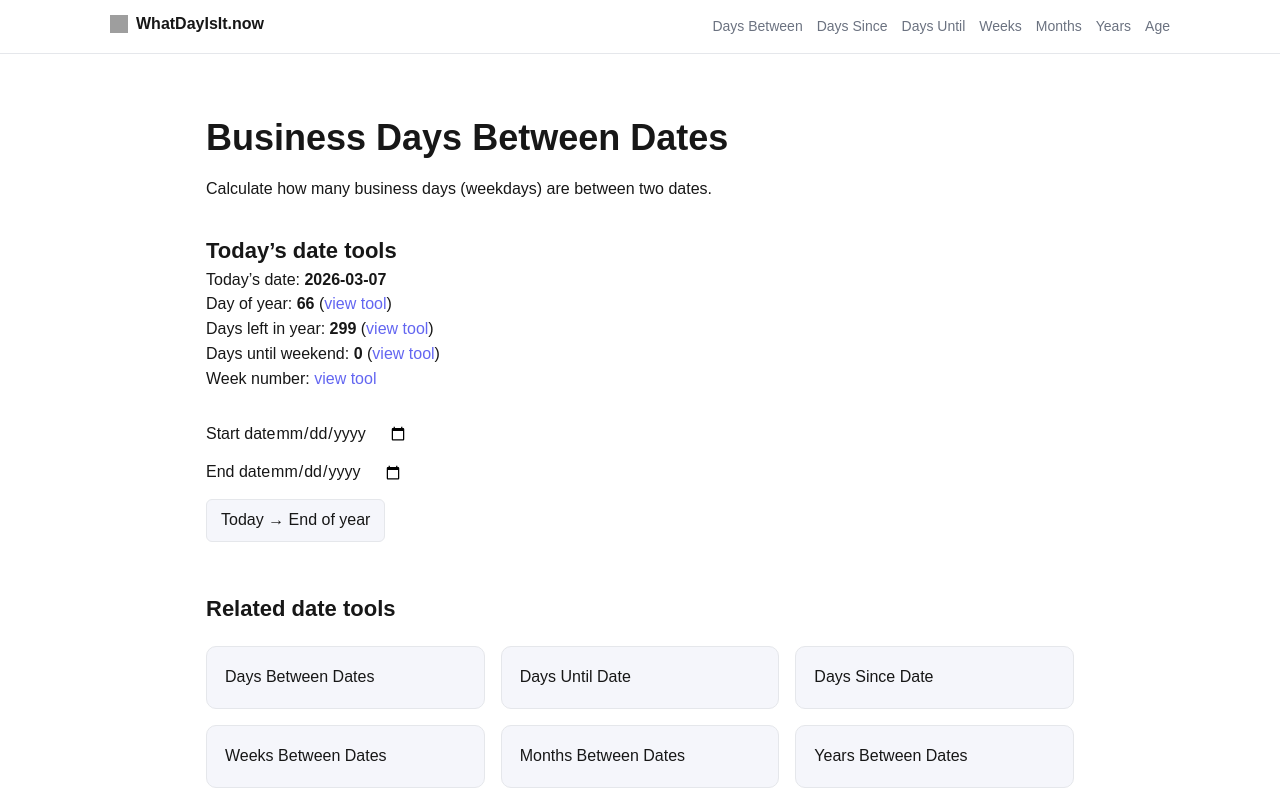
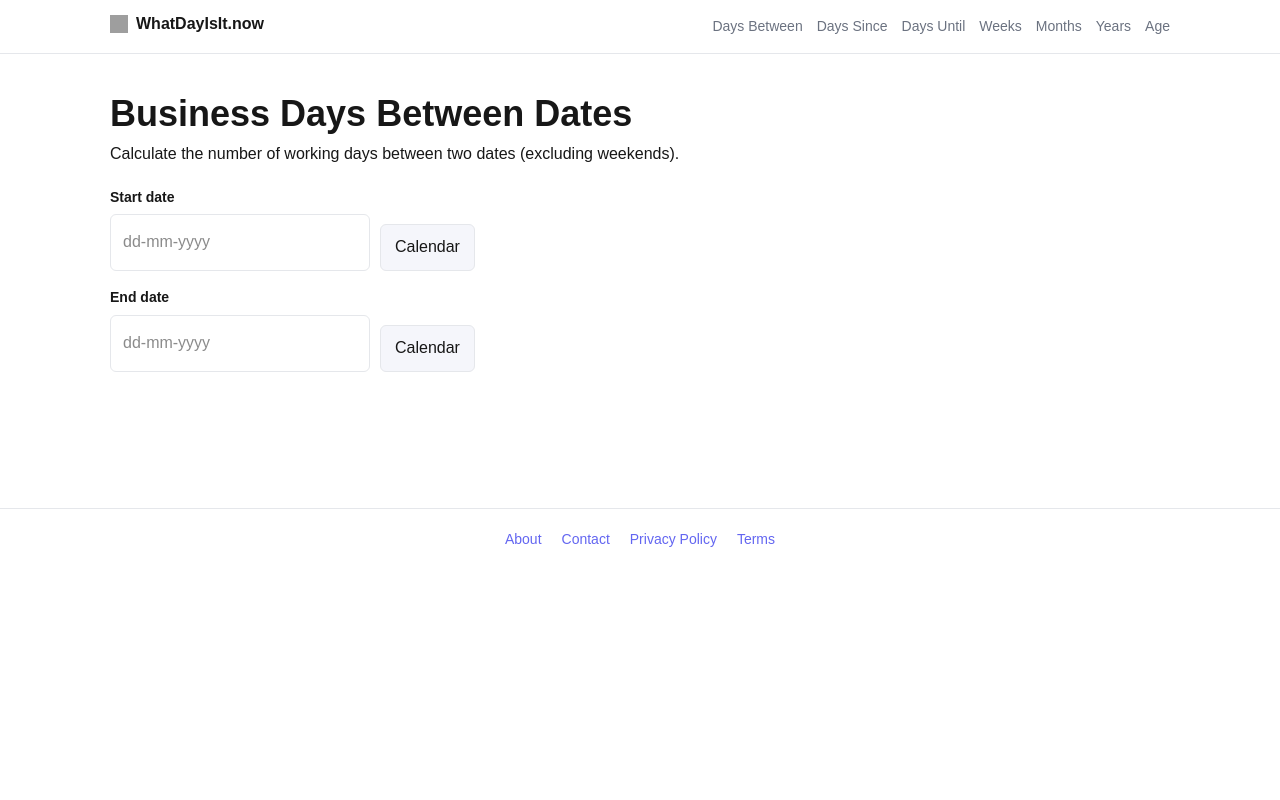
Before and after one commit to bosmeel/whatdayisit-now, a Next.js app: page /business-days-between in a window 1280 px wide. Shown: the top 800 px of the page. Built offline with nearby package versions, Linux system fonts and the light colour scheme; grey boxes are pictures that could not be loaded.

Commit message:
UX: auto calculate business days between

```diff
--- a/app/business-days-between/page.tsx
+++ b/app/business-days-between/page.tsx
@@ -1,34 +1,84 @@
-import { Suspense } from "react";
-import type { Metadata } from "next";
-import DateCalculatorsLink from "@/components/DateCalculatorsLink";
-import TodayTools from "@/components/TodayTools";
-import RelatedDateTools from "@/components/RelatedDateTools";
-import Calculator from "./Calculator";
+"use client";
 
-export const metadata: Metadata = {
-  title: "Business Days Between Dates Calculator",
-  description: "Calculate the number of business days between two dates (excludes weekends).",
-  alternates: { canonical: "/business-days-between" },
-};
+import { useState, useEffect } from "react";
+import DateInput from "@/components/DateInput";
 
-export default function Page() {
+function calculateBusinessDays(start: Date, end: Date) {
+
+  let count = 0;
+
+  const current = new Date(start);
+
+  while (current <= end) {
+
+    const day = current.getDay();
+
+    if (day !== 0 && day !== 6) {
+      count++;
+    }
+
+    current.setDate(current.getDate() + 1);
+  }
+
+  return count;
+}
+
+export default function BusinessDaysBetweenPage() {
+
+  const [startDate, setStartDate] = useState("");
+  const [endDate, setEndDate] = useState("");
+  const [result, setResult] = useState<number | null>(null);
+
+  useEffect(() => {
+
+    if (!startDate || !endDate) {
+      setResult(null);
+      return;
+    }
+
+    const start = new Date(startDate);
+    const end = new Date(endDate);
+
+    const days = calculateBusinessDays(start, end);
+
+    if (!Number.isNaN(days)) {
+      setResult(Math.abs(days));
+    }
+
+  }, [startDate, endDate]);
+
   return (
-    <main style={{ maxWidth: 900, margin: "0 auto", padding: "24px 16px" }}>
-      <h1 style={{ fontSize: 36, fontWeight: 800 }}>Business Days Between Dates</h1>
-      <p style={{ marginTop: 10, lineHeight: 1.6 }}>
-        Calculate how many business days (weekdays) are between two dates.
+    <div>
+
+      <h1>Business Days Between Dates</h1>
+
+      <p>
+        Calculate the number of working days between two dates
+        (excluding weekends).
       </p>
 
-      <TodayTools />
+      <div className="calculator">
 
-      <section style={{ marginTop: 30 }}>
-        <Suspense fallback={null}>
-          <Calculator />
-        </Suspense>
-      </section>
+        <DateInput
+          label="Start date"
+          value={startDate}
+          onChange={setStartDate}
+        />
 
-      <RelatedDateTools />
-      <DateCalculatorsLink />
-    </main>
+        <DateInput
+          label="End date"
+          value={endDate}
+          onChange={setEndDate}
+        />
+
+        {result !== null && (
+          <div className="result-box">
+            {result} business days
+          </div>
+        )}
+
+      </div>
+
+    </div>
   );
 }
```
